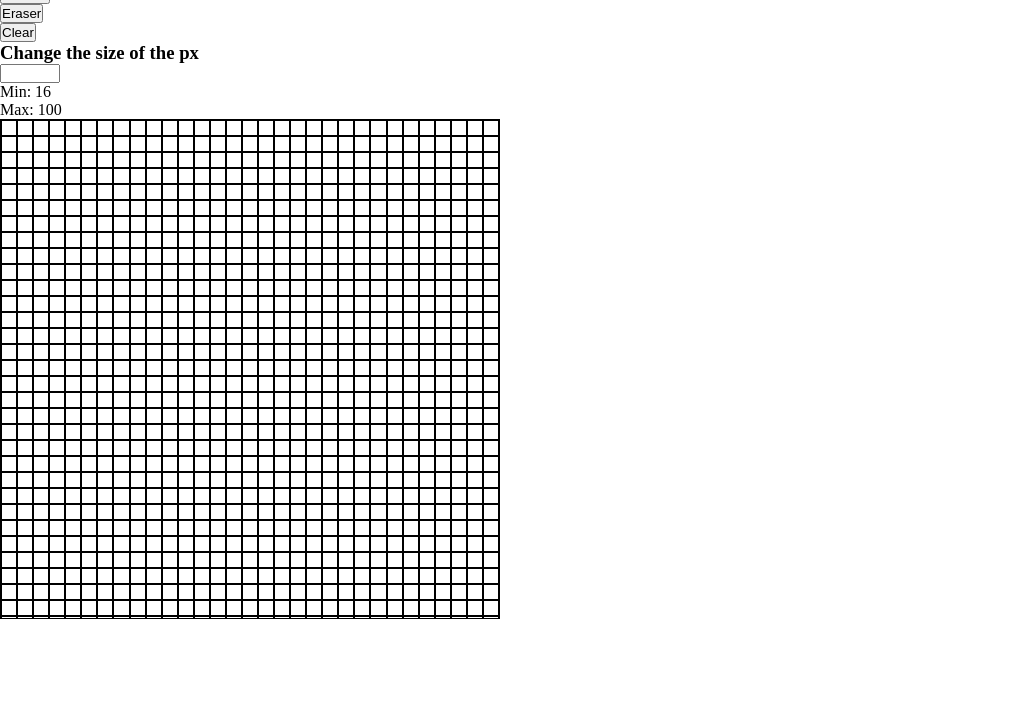
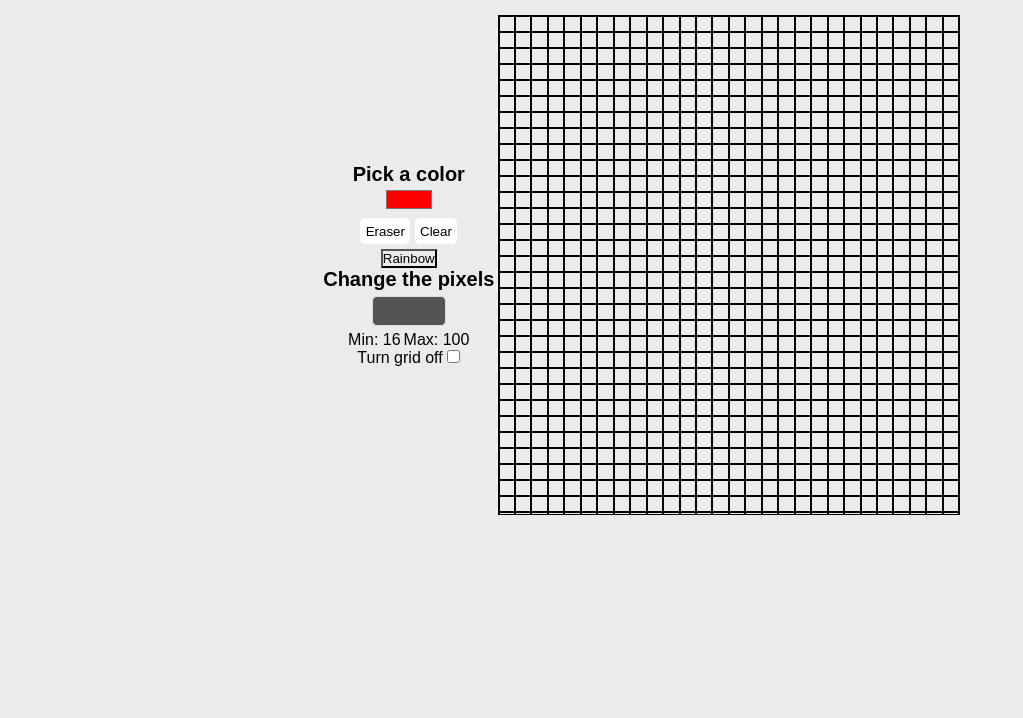
Before and after one commit to GBalatti9/Etch-a-Sketch, a plain HTML site: page index.html in a window 1280 px wide. Shown: the part 82-800 px from the top of the page, without its empty margins (0-1023 px from the left). Drawn offline with Linux system fonts and the light colour scheme.

Commit message:
Rainbow logic The application has a rainbow button which function is to paint with random color each pixel of the grid

```diff
--- a/index.html
+++ b/index.html
@@ -1,28 +1,39 @@
 <!DOCTYPE html>
 <html lang="en">
+
 <head>
     <meta charset="UTF-8">
     <meta name="viewport" content="width=device-width, initial-scale=1.0">
     <title>Document</title>
     <link rel="stylesheet" href="style.css">
 </head>
+
 <body>
-    <h1>Etch-a-Sketch</h1>
+    <h1 class="title">Etch-a-Sketch</h1>
+    <div class="elements-container">
         <div class="settings">
             <h3>Pick a color</h3>
             <input type="color" value="#ff0000" id="color">
             <br>
             <input type="button" value="Eraser" id="eraser">
+            <input type="button" value="Clear" id="clear">
             <br>
-        <input type="button" value="Clear" id="clear">
-        <h3>Change the size of the px</h3>
+            <input type="button" value="Rainbow" id="rainbow">
+            <!-- <input type="button" value="Crazy" id="crazy"> -->
+            <h3 class="subtitle">Change the pixels</h3>
             <input type="number" id="number-px" min="16" max="100">
+            <div class="size">
                 <p>Min: 16</p>
                 <p>Max: 100</p>
+            </div>
+            <label for="grid-state"></label>
+            <input type="checkbox" id="grid-state">
         </div>
         <div class="container">
 
         </div>
+    </div>
     <script src="index.js"></script>
 </body>
+
 </html>
--- a/index.js
+++ b/index.js
@@ -33,7 +33,7 @@ window.onload = () => {
         chooseColor.value = '#ffffff'
         pixelDOM.forEach(pixel => {
             pixel.addEventListener('mouseover', () => {
-                pixel.style.backgroundColor = 'white';
+                pixel.style.backgroundColor = 'rgb(255, 255, 255)';
             })
         })
     })
@@ -46,9 +46,19 @@ window.onload = () => {
 
     const changeSizePx = document.getElementById('number-px');
     // console.log(changeSizePx);
+
+    changeSizePx.addEventListener('click', (e) => {
+        console.log(e);
+        changeSizePx.style.backgroundColor = 'white';
+    })
+
     changeSizePx.addEventListener('input', (e) => {
         let pxs = e.target.value
-
+        if(pxs.length > 0){
+            changeSizePx.style.backgroundColor = 'white';
+        } else{
+            changeSizePx.style.backgroundColor = 'rgb(84, 84, 84)';
+        }
         pixelDOM.forEach(pixel => {
             if (pxs >= 16 && pxs <= 100) {
                 pixel.style.width = `${pxs}px`;
@@ -57,5 +67,56 @@ window.onload = () => {
         })
     })
 
+    const gridState = document.getElementById('grid-state');
+    const label = document.querySelector('label[for="grid-state"]');
+    label.textContent = 'Turn grid off'
+
+
+    const toggleGridState = () => {
+        if(gridState.checked){
+            label.textContent = 'Turn grid on';
+            pixelDOM.forEach(pixel => {
+                pixel.style.border = 'none';
+            })
+        } else {
+            label.textContent = 'Turn grid off';
+            pixelDOM.forEach(pixel => {
+            pixel.style.border = '1px solid black';
+            });
+        }
+    }
+    gridState.addEventListener('change', toggleGridState)
+
     console.log(color.value);
+
+    const rainbow = document.getElementById('rainbow');
+
+    const pickRandomColor = () => {
+        let random = {
+            firstNumber: Math.floor(Math.random() * (256 - 0) - 0),
+            secondNumber: Math.floor(Math.random() * (256 - 0) - 0),
+            thirdNumber: Math.floor(Math.random() * (256 - 0) - 0),
+        };
+        let randomColor = `rgb(${random.firstNumber}, ${random.secondNumber}, ${random.thirdNumber})`
+        return randomColor;
+    }
+
+    rainbow.addEventListener('click', () => {
+        chooseColor.value = '#000000';
+        pixelDOM.forEach(pixel => {
+            pixel.addEventListener('mouseover', () => {
+                pixel.style.backgroundColor = pickRandomColor();
+            })
+        })
+    });
+
+    // const crazy = document.getElementById('crazy');
+    // crazy.addEventListener('click', () => {
+    //     chooseColor.value = '#000000';
+    //     container.addEventListener('mouseover', () => {
+    //         pixelDOM.forEach(pixel => {
+    //             pixel.style.backgroundColor = pickRandomColor();
+    //         })
+    //     })
+    // })
 }
--- a/style.css
+++ b/style.css
@@ -2,6 +2,70 @@
     margin: 0;
     padding: 0;
     box-sizing: border-box;
+    background-color: #ebebeb;
+    font-family: sans-serif;
+}
+
+.title{
+    text-align: center;
+    padding: 30px;
+}
+
+
+h3{
+    font-size: 20px;
+}
+
+.elements-container{
+    margin: auto;
+    display: flex;
+    justify-content: space-around;
+    /* border: 1px solid black; */
+    width: 50%;
+}
+
+.settings{
+    margin: auto;
+    height: 50%;
+    text-align: center;
+    width: 30%;
+}
+
+#color{
+    border: none;
+    outline: none;
+    cursor: pointer;
+    margin-bottom: 5px;
+}
+
+#eraser, #clear{
+    border-radius: 5px;
+    padding: 3%;
+    border: none;
+    outline: none;
+    background-color: white;
+    cursor: pointer;
+    margin-bottom: 5px;
+}
+
+.subtitle{
+    margin-bottom: 5px;
+}
+
+#number-px{
+    background-color: rgb(84, 84, 84);
+    border: 1px solid rgb(221, 221, 221);
+    padding: 3%;
+    font-size: 15px;
+    border-radius: 5px;
+    margin-bottom: 5px;
+}
+
+.size{
+    display: flex;
+    justify-content: space-around;
+    width: 70%;
+    margin: auto;
 }
 
 .container{
```
Lines whose indentation alone changed are shown as unchanged.
